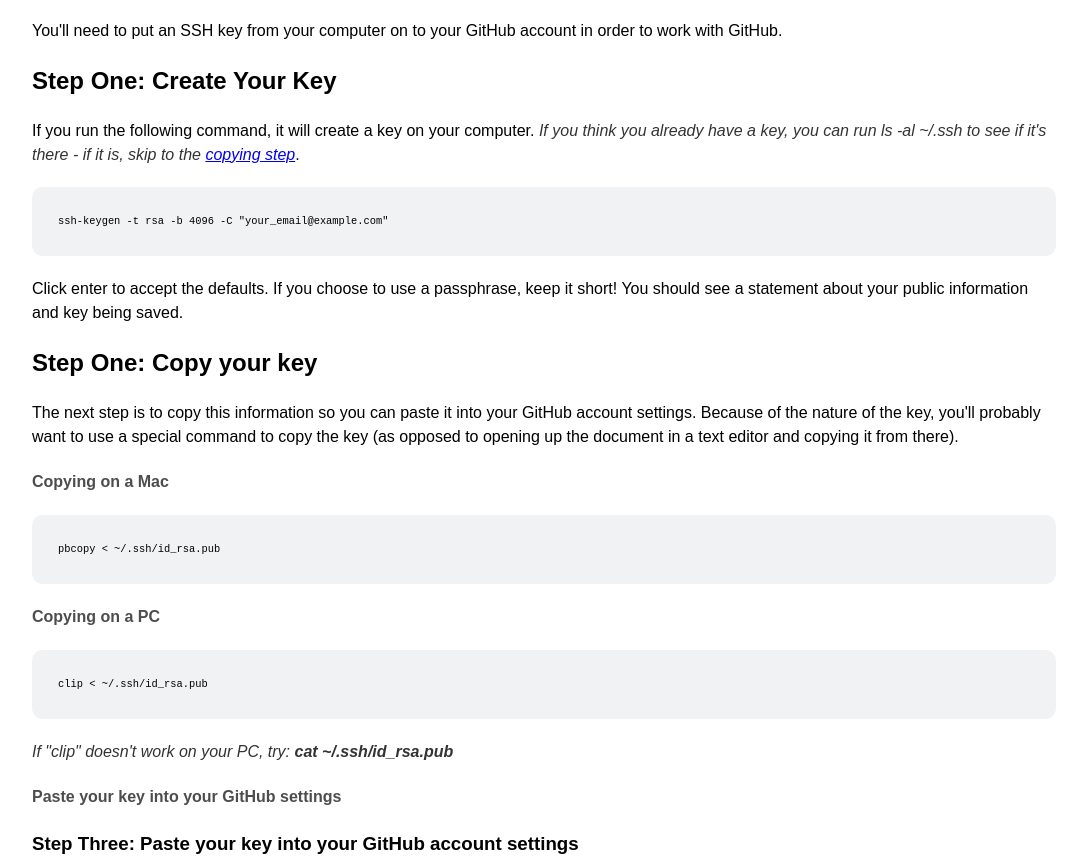
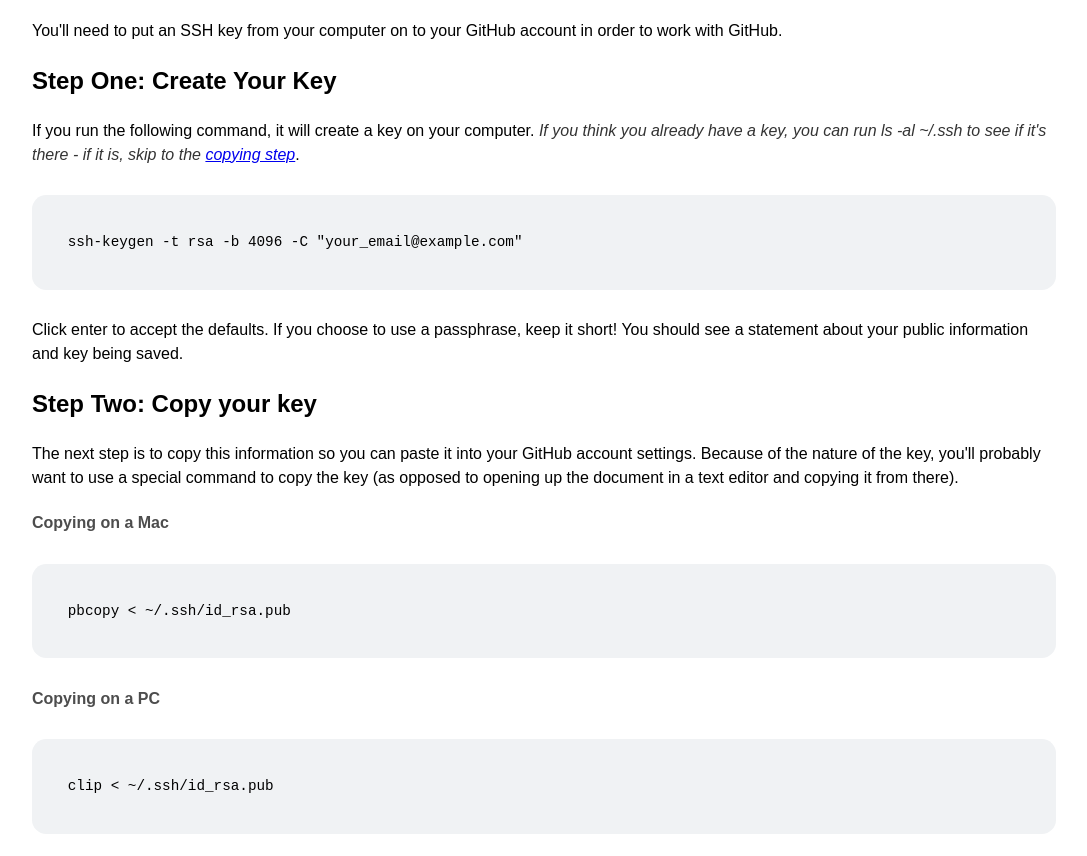
Before and after one commit to hklish01/gettingtoknowgit, a plain HTML site: page set_up_keys.html in a window 1280 px wide. Shown: the part 101-957 px from the top of the page, without its empty margins (96-1183 px from the left). Drawn offline with nearby package versions, Linux system fonts and the light colour scheme; files that its build step writes are made by us from their sources.

Commit message:
make example text bigger

```diff
--- a/gtk_style/sass/screen.scss
+++ b/gtk_style/sass/screen.scss
@@ -39,7 +39,7 @@ body{
   	}
   	.example{
   	  border-radius: 1em;
-      font-size: 80%;
+      font-size: 110%;
       line-height: 1.6;
       margin: 2em 0;
       padding: 2.5em;
--- a/set_up_keys.html
+++ b/set_up_keys.html
@@ -21,7 +21,7 @@
         		ssh-keygen -t rsa -b 4096 -C "your_email@example.com"
         	</div>
         	<p>Click enter to accept the defaults. If you choose to use a passphrase, keep it short! You should see a statement about your public information and key being saved.</p>
-          <h2>Step One: Copy your key</h2>
+          <h2>Step Two: Copy your key</h2>
         	<p>The next step is to copy this information so you can paste it into your GitHub account settings. Because of the nature of the key, you'll probably want to use a special command to copy the key (as opposed to opening up the document in a text editor and copying it from there).
         		<h4 id="copy">Copying on a Mac</h4>
         		<div class="example">
@@ -32,8 +32,12 @@
 			  clip < ~/.ssh/id_rsa.pub
 			</div>
 
-           <p class="note">If "clip" doesn't work on your PC, try: <strong>cat ~/.ssh/id_rsa.pub</strong></p>
-           <h4>Paste your key into your GitHub settings</h4>
+
+           <p class="note">If "clip" doesn't work on your PC, try: <div class="example"> <strong>cat ~/.ssh/id_rsa.pub</strong></div>
+
+           <p>Essentially, you want the text of this file in your computer's clipboard. If none of the commands above are working, try to open the file with a text editor and select all the characters.</p>
+
+
            <h3>Step Three: Paste your key into your GitHub account settings</h3>
            <p>The last step in authenticating with GitHub is to log in to GitHub, go to your settings page (to do this, click on your profile picture and select "Settings from the drop down menu"). Once you're on the settings page, click "SSH Keys" on the left-hand menu, then "Add SSH key".</p>
 
```
Also changed, not shown: gtk_style/stylesheets/screen.css.
